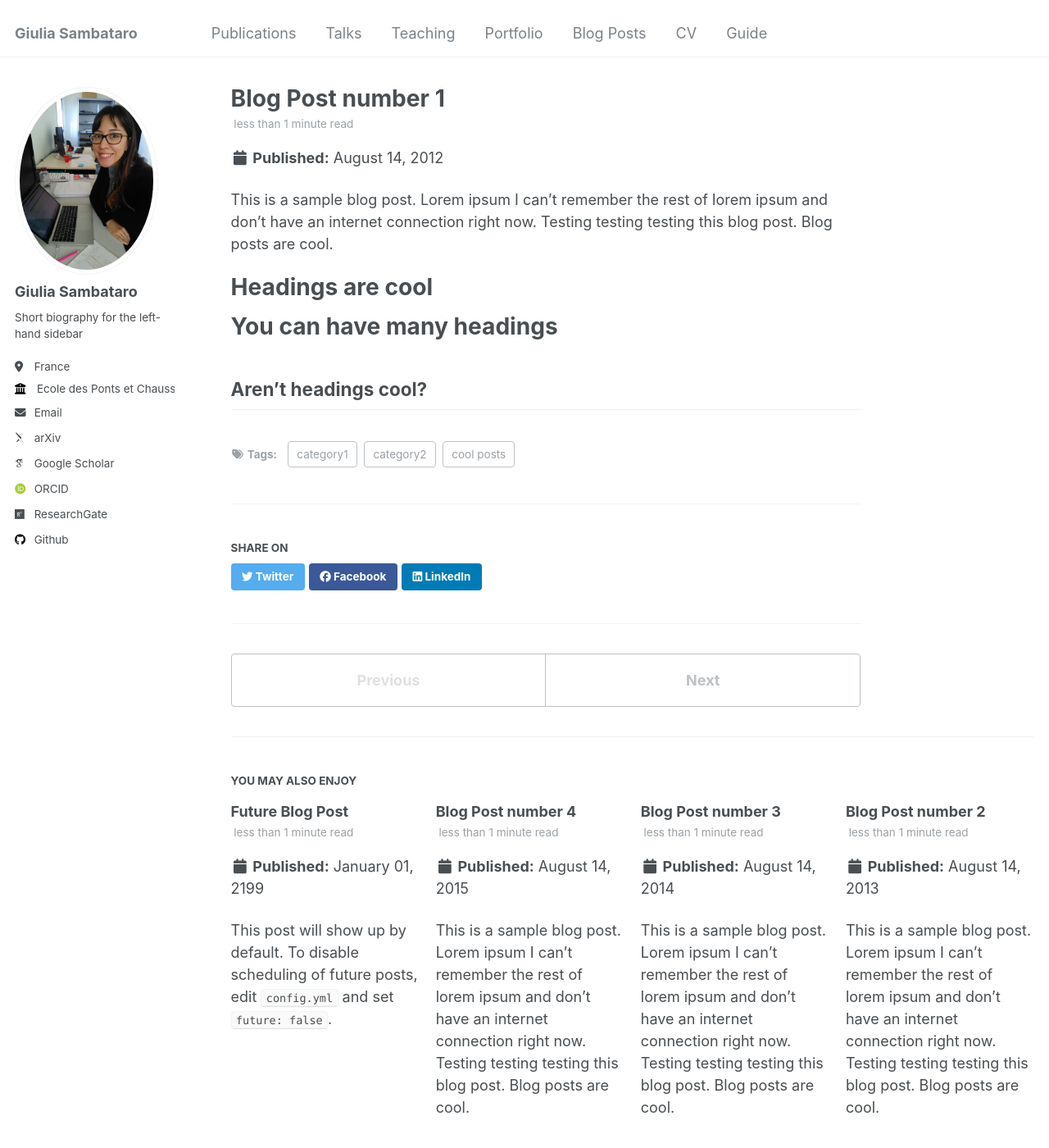
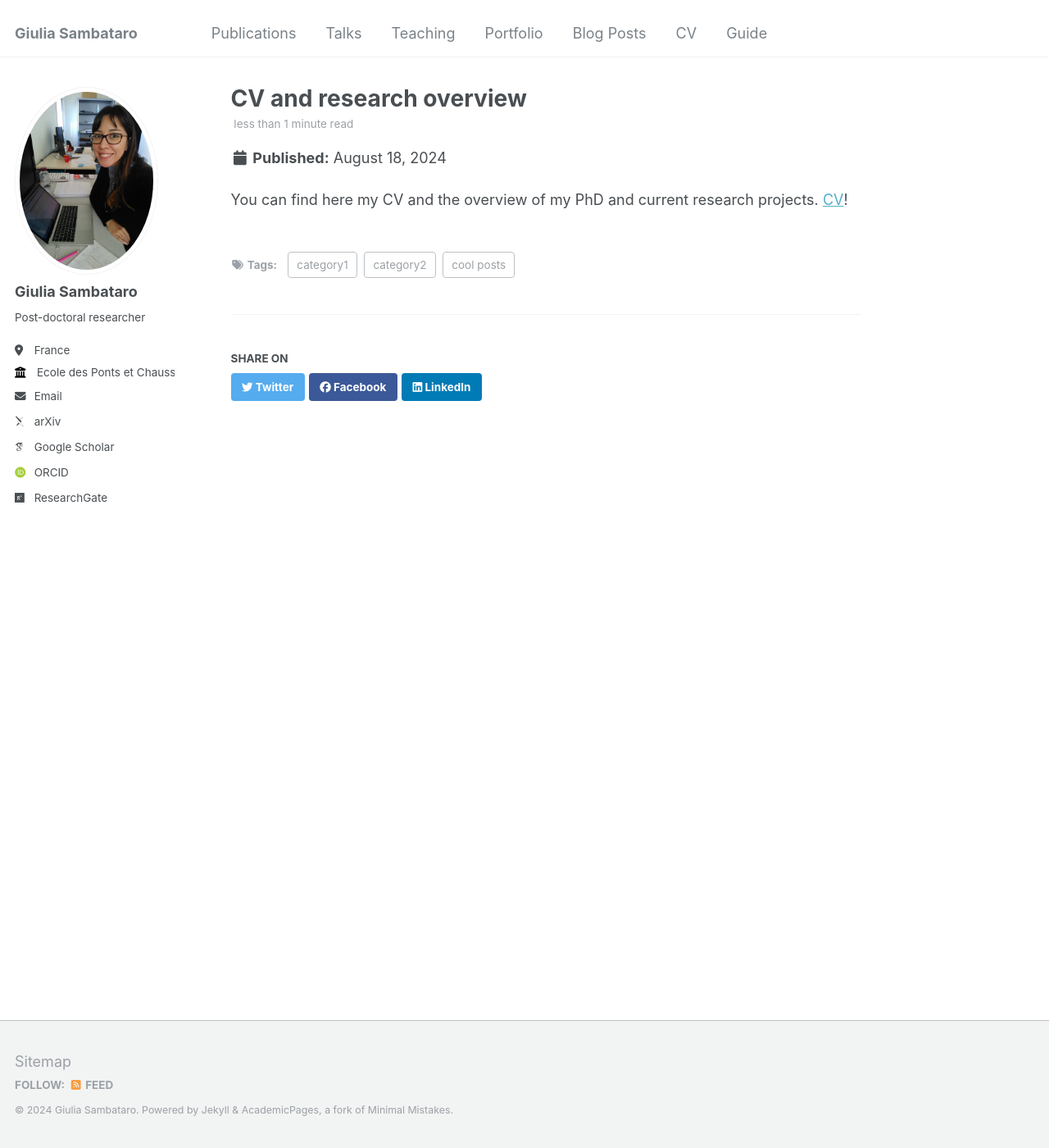
Before and after one commit to gsambata/gsambata.github.io, a Jekyll site: the page built from _posts/2012-08-14-blog-post-1.md, in a window 1280 px wide and 1400 px high. Shown: the whole window at 82% size. Built offline with Jekyll 4.4.1, drawn with Linux system fonts in a browser that asks for light colours; some web fonts are replaced.

Commit message:
overview research and link 2file

```diff
--- a/_config.yml
+++ b/_config.yml
@@ -24,7 +24,7 @@ author:
   avatar           : "profile.png"
   name             : "Giulia Sambataro"
   pronouns         : # example: "she/her"
-  bio              : "Short biography for the left-hand sidebar"
+  bio              : "Post-doctoral researcher"
   location         : "France"
   employer         : "Ecole des Ponts et Chaussees"
   uri              : # URL
@@ -35,43 +35,43 @@ author:
   googlescholar    : "https://scholar.google.com/citations?user=PURR46sAAAAJ&hl=it&oi=ao"
   impactstory      : # URL
   orcid            : "https://orcid.org/0000-0003-2518-1525"
-  semantic         : # URL
-  <>pubmed           : ""
+  #semantic         : # URL
+  #pubmed           : ""
   researchgate     : "https://www.researchgate.net/profile/Giulia-Sambataro-2"
 
   # Repositories and software development
-  bitbucket        : # Username - Update with your username on the site
-  codepen          : # Username
-  dribbble         : # Username
-  github           : "academicpages"
-  kaggle           : # Username
-  stackoverflow    : # User number or user number and name (i.e., use "1" or "1/jeff-atwood")
+  #bitbucket        : # Username - Update with your username on the site
+  #codepen          : # Username
+  #dribbble         : # Username
+  #github           : "academicpages"
+  #kaggle           : # Username
+  #stackoverflow    : # User number or user number and name (i.e., use "1" or "1/jeff-atwood")
 
   # Social media
-  <>bluesky          : "bsky.app" # Replace this with you Bluesky username
-  facebook         : # Username
-  flickr           : # Username
-  foursquare       : # Username
-  goodreads        : # Username
-  google_plus      : # Username
-  keybase          : # Username
-  instagram        : # Username
-  lastfm           : # Username
-  linkedin         : # Username
-  mastodon         : # URL
-  medium           : # URL
-  pinterest        : # Username
-  soundcloud       : # Username
-  steam            : # Username
-  telegram         : # URL
-  tumblr           : # Username
-  twitter          : # Username for X / Twitter
-  vine             : # Username
-  weibo            : # Username
-  wikipedia        : # Username
-  xing             : # Username
-  youtube          : # Username
-  zhihu            : # URL
+  #bluesky          : "bsky.app" # Replace this with you Bluesky username
+  #facebook         : # Username
+  #flickr           : # Username
+  #foursquare       : # Username
+  #goodreads        : # Username
+  #google_plus      : # Username
+  #keybase          : # Username
+  #instagram        : # Username
+  #lastfm           : # Username
+  #linkedin         : # Username
+  #mastodon         : # URL
+  #medium           : # URL
+  #pinterest        : # Username
+  #soundcloud       : # Username
+  #steam            : # Username
+  #telegram         : # URL
+  #tumblr           : # Username
+  #twitter          : # Username for X / Twitter
+  #vine             : # Username
+  #weibo            : # Username
+  #wikipedia        : # Username
+  #xing             : # Username
+  #youtube          : # Username
+  #zhihu            : # URL
 
 # Publication Category - The following the list of publication categories and their headings
 publication_category:
@@ -86,7 +86,7 @@ publication_category:
 teaser                   :  # filename of teaser fallback teaser image placed in /images/, .e.g. "500x300.png"
 breadcrumbs              : false # true, false (default)
 words_per_minute         : 160
-future                   : true
+future                   : false
 read_more                : "disabled" # if enabled, adds "Read more" links to excerpts
 talkmap_link             : false #change to true to add link to talkmap on talks page
 comments:
--- a/_posts/2012-08-14-blog-post-1.md
+++ b/_posts/2012-08-14-blog-post-1.md
@@ -1,6 +1,6 @@
 ---
-title: 'Blog Post number 1'
-date: 2012-08-14
+title: 'CV and research overview'
+date: 2024-08-18
 permalink: /posts/2012/08/blog-post-1/
 tags:
   - cool posts
@@ -8,13 +8,5 @@ tags:
   - category2
 ---
 
-This is a sample blog post. Lorem ipsum I can't remember the rest of lorem ipsum and don't have an internet connection right now. Testing testing testing this blog post. Blog posts are cool.
-
-Headings are cool
-======
-
-You can have many headings
-======
-
-Aren't headings cool?
-------
+You can find here my CV and the overview of my PhD and current research projects.
+[CV](autoCV.pdf)!
--- a/_posts/2013-08-14-blog-post-2.md
+++ /dev/null
@@ -1,20 +0,0 @@
----
-title: 'Blog Post number 2'
-date: 2013-08-14
-permalink: /posts/2013/08/blog-post-2/
-tags:
-  - cool posts
-  - category1
-  - category2
----
-
-This is a sample blog post. Lorem ipsum I can't remember the rest of lorem ipsum and don't have an internet connection right now. Testing testing testing this blog post. Blog posts are cool.
-
-Headings are cool
-======
-
-You can have many headings
-======
-
-Aren't headings cool?
-------
--- a/_posts/2014-08-14-blog-post-3.md
+++ /dev/null
@@ -1,20 +0,0 @@
----
-title: 'Blog Post number 3'
-date: 2014-08-14
-permalink: /posts/2014/08/blog-post-3/
-tags:
-  - cool posts
-  - category1
-  - category2
----
-
-This is a sample blog post. Lorem ipsum I can't remember the rest of lorem ipsum and don't have an internet connection right now. Testing testing testing this blog post. Blog posts are cool.
-
-Headings are cool
-======
-
-You can have many headings
-======
-
-Aren't headings cool?
-------
--- a/_posts/2199-01-01-future-post.md
+++ /dev/null
@@ -1,11 +0,0 @@
----
-title: 'Future Blog Post'
-date: 2199-01-01
-permalink: /posts/2012/08/blog-post-4/
-tags:
-  - cool posts
-  - category1
-  - category2
----
-
-This post will show up by default. To disable scheduling of future posts, edit `config.yml` and set `future: false`.
```
Also changed, not shown: _pages/about.md (+15 -1 lines), _pages/portfolio.html (deleted, +0 -13 lines), _portfolio/portfolio-1.md (deleted, +0 -5 lines), _posts/2015-08-14-blog-post-4.md (deleted, +0 -20 lines), _publications/2010-10-01-paper-title-number-2.md (+2 -1 lines), _publications/2015-10-01-paper-title-number-3.md (+1 -1 lines), _publications/2024-02-17-paper-title-number-4.md (+3 -3 lines), 4 other files.
